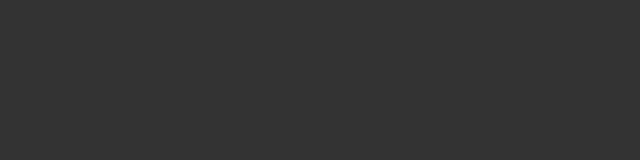
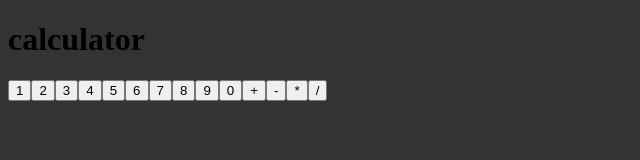
Before and after one commit to m-simkins/calculator, a plain HTML site: page index.html in a window 1280 px wide. Shown: the whole page, without its empty margins (0-640 px from the left). Drawn offline with Linux system fonts and the light colour scheme.

Commit message:
create calculator buttons (step 4-1)

```diff
--- a/index.html
+++ b/index.html
@@ -3,10 +3,12 @@
 <head>
     <meta charset="UTF-8">
     <meta name="viewport" content="width=>, initial-scale=1.0">
-    <title>Document</title>
+    <title>calculator</title>
     <link rel="stylesheet" href="styles.css">
 </head>
 <body>
+    <h1>calculator</h1>
+    <div id="calculator"></div>
     <script src="scripts.js"></script>
 </body>
 </html>
--- a/scripts.js
+++ b/scripts.js
@@ -1,14 +1,8 @@
-function add(a,b) {
-    return a + b;
-}
+function add(a,b) {return a + b;}
 
-function subtract(a,b) {
-    return a - b;
-}
+function subtract(a,b) {return a - b;}
 
-function multiply(a,b) {
-    return a * b;
-}
+function multiply(a,b) {return a * b;}
 
 function divide(a,b) {
     return a / b;
@@ -37,7 +31,16 @@ function operate(a, operator, b) {
     }
 };
 
-console.log(operate(6, "+", 3));
-console.log(operate(6, "-", 3));
-console.log(operate(6, "*", 3));
-console.log(operate(6, "/", 3));
+createButtons();
+
+function createButtons() {
+    const buttonValues = "1234567890+-*/".split("");
+    buttonValues.forEach(val => {
+        const button = document.createElement("button");
+        button.id = `button${val}`;
+        button.innerText = `${val}`;
+        button.value = val;
+        button.classList.add(isNaN(Number(val)) ? "operator-button" : "number-button");
+        document.getElementById("calculator").appendChild(button);
+    });
+}
```
